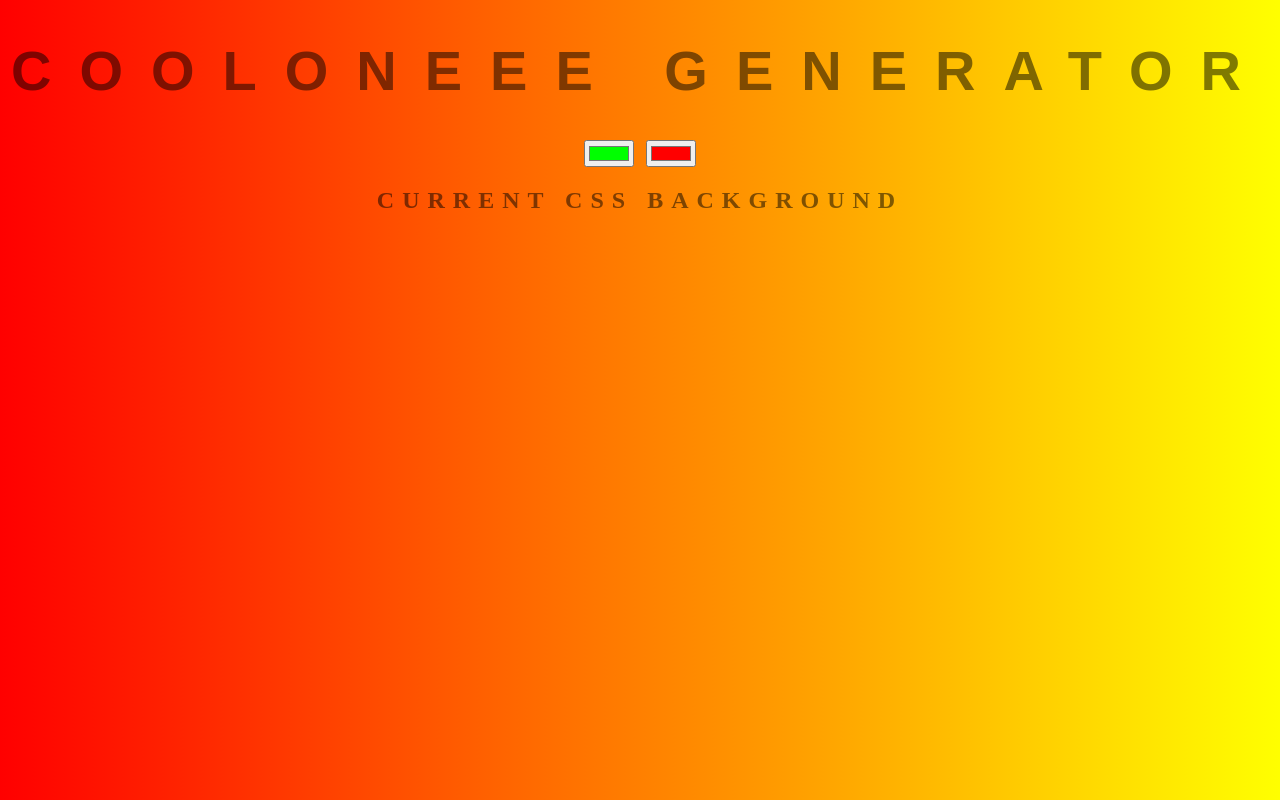
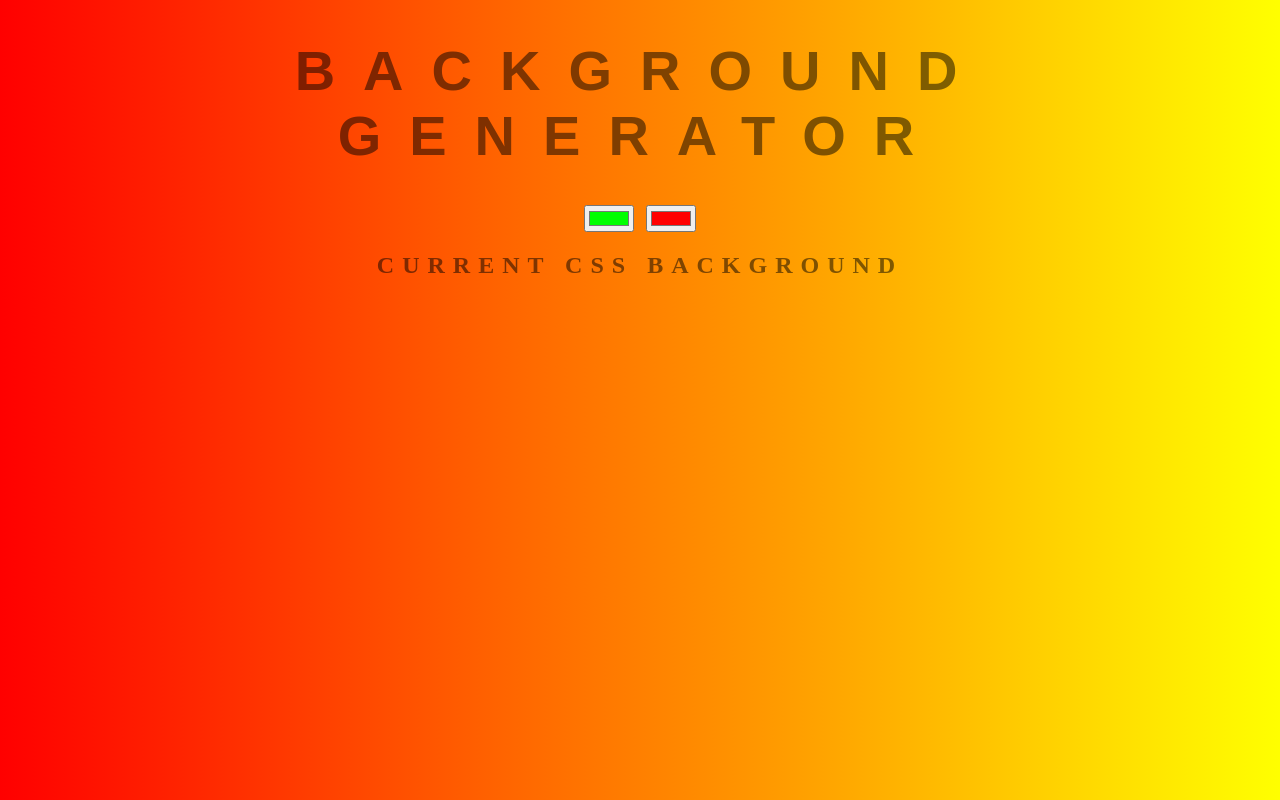
Before and after one commit to gplaysridhar/background-generatorone, a plain HTML site: page index.html in a window 1280 px wide. Drawn offline with Linux system fonts and the light colour scheme.

Commit message:
reverting back to old title

```diff
--- a/index.html
+++ b/index.html
@@ -1,11 +1,11 @@
 <!DOCTYPE html>
 <html>
 <head>
-	<title>Cool Background</title>
+	<title>Gradient Background</title>
     <link rel="stylesheet" type="text/css" href="style.css">
 </head>
 <body id="gradient">
-    <h1>COOLONEEE Generator</h1>
+    <h1>Background Generator</h1>
     <input class="color1" type="color" name="color1" value="#00ff00">
     <input class="color2" type="color" name="color2" value="#ff0000">
     <h2>Current CSS Background</h2>
```
